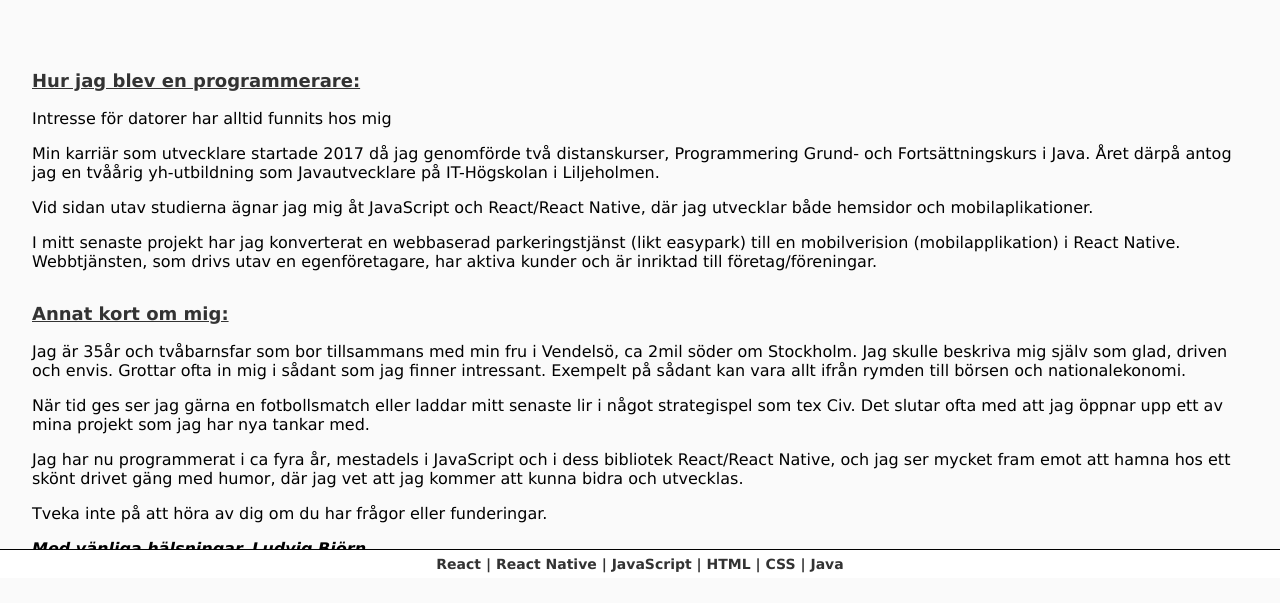
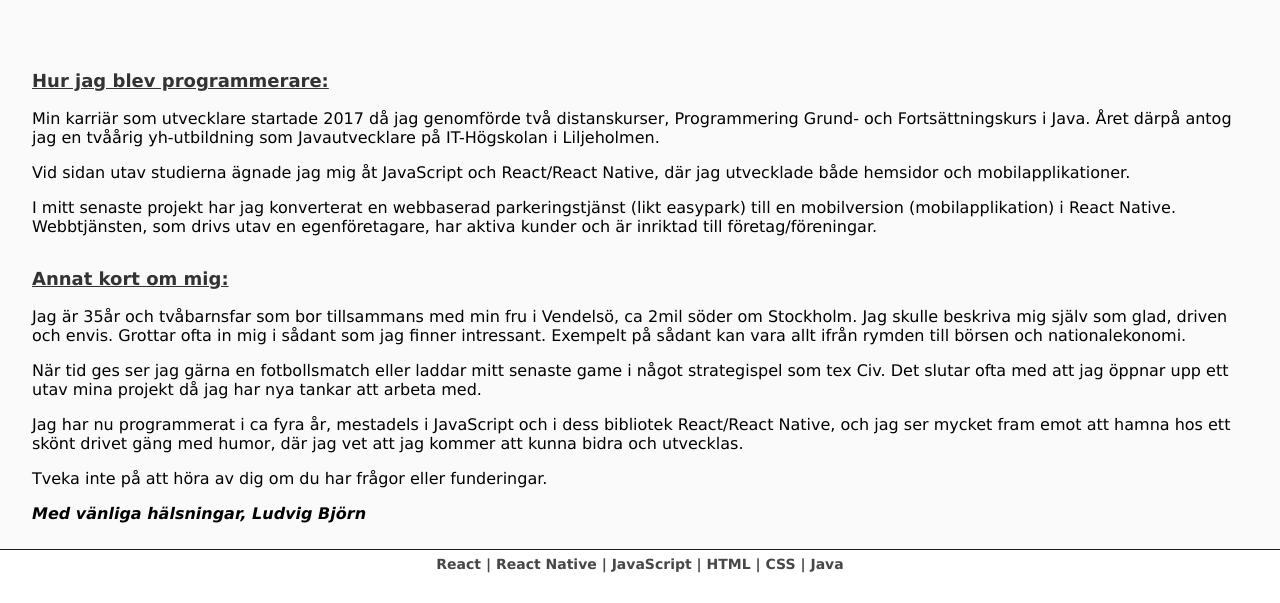
Before and after one commit to Ludde86/my-portfolio-site, a React (Create React App) app: page / in a window 1280 px wide. Shown: the part 222-825 px from the top of the page. After the commit the page ends 800 px from the top, so only its background shows below. Built offline with nearby package versions, Linux system fonts and the light colour scheme.

Commit message:
fix update aboutme

```diff
--- a/src/components/aboutme.css
+++ b/src/components/aboutme.css
@@ -34,6 +34,7 @@
 	justify-content: center;
 	align-items: center;
 	background: white;
+	opacity: 0.9;
 }
 
 .skills-text {
--- a/src/components/aboutme.js
+++ b/src/components/aboutme.js
@@ -5,9 +5,7 @@ const About = () => {
 	return (
 		<div>
 			<div className="about-me">
-				<p className="about-title">Hur jag blev en programmerare:</p>
-
-				<p className="about-text">Intresse för datorer har alltid funnits hos mig</p>
+				<p className="about-title">Hur jag blev programmerare:</p>
 
 				<p className="about-text">
 					Min karriär som utvecklare startade 2017 då jag genomförde två distanskurser, Programmering Grund-
@@ -15,12 +13,12 @@ const About = () => {
 					IT-Högskolan i Liljeholmen.
 				</p>
 				<p className="about-text">
-					Vid sidan utav studierna ägnar jag mig åt JavaScript och React/React Native, där jag utvecklar både
-					hemsidor och mobilaplikationer.
+					Vid sidan utav studierna ägnade jag mig åt JavaScript och React/React Native, där jag utvecklade
+					både hemsidor och mobilapplikationer.
 				</p>
 				<p className="about-text">
 					I mitt senaste projekt har jag konverterat en webbaserad parkeringstjänst (likt easypark) till en
-					mobilverision (mobilapplikation) i React Native. Webbtjänsten, som drivs utav en egenföretagare, har
+					mobilversion (mobilapplikation) i React Native. Webbtjänsten, som drivs utav en egenföretagare, har
 					aktiva kunder och är inriktad till företag/föreningar.
 				</p>
 
@@ -35,8 +33,9 @@ const About = () => {
 				</p>
 
 				<p className="about-text">
-					När tid ges ser jag gärna en fotbollsmatch eller laddar mitt senaste lir i något strategispel som
-					tex Civ. Det slutar ofta med att jag öppnar upp ett av mina projekt som jag har nya tankar med.
+					När tid ges ser jag gärna en fotbollsmatch eller laddar mitt senaste game i något strategispel som
+					tex Civ. Det slutar ofta med att jag öppnar upp ett utav mina projekt då jag har nya tankar att
+					arbeta med.
 				</p>
 
 				<p className="about-text">
--- a/src/components/projects.js
+++ b/src/components/projects.js
@@ -1,6 +1,6 @@
 import React, { useState } from 'react';
 import './projects.css';
-import { Tabs, Tab, Grid, Cell, Card, CardTitle, CardText, CardActions, Button, CardMenu, IconButton } from 'react-mdl';
+import { Tabs, Tab, Grid, Cell, Card, CardTitle, CardText, CardActions, Button } from 'react-mdl';
 
 const Projects = () => {
 	const [ activeTab, setActiveTab ] = useState(0);
@@ -201,7 +201,7 @@ const Projects = () => {
 	};
 
 	return (
-		<div className="category-tabs">
+		<div style={{ marginTop: 42 }}>
 			<Tabs activeTab={activeTab} onChange={(tabId) => setActiveTab(tabId)} ripple>
 				<Tab style={{ fontWeight: 'bold' }}>React</Tab>
 				<Tab style={{ fontWeight: 'bold' }}>React Native</Tab>
```
